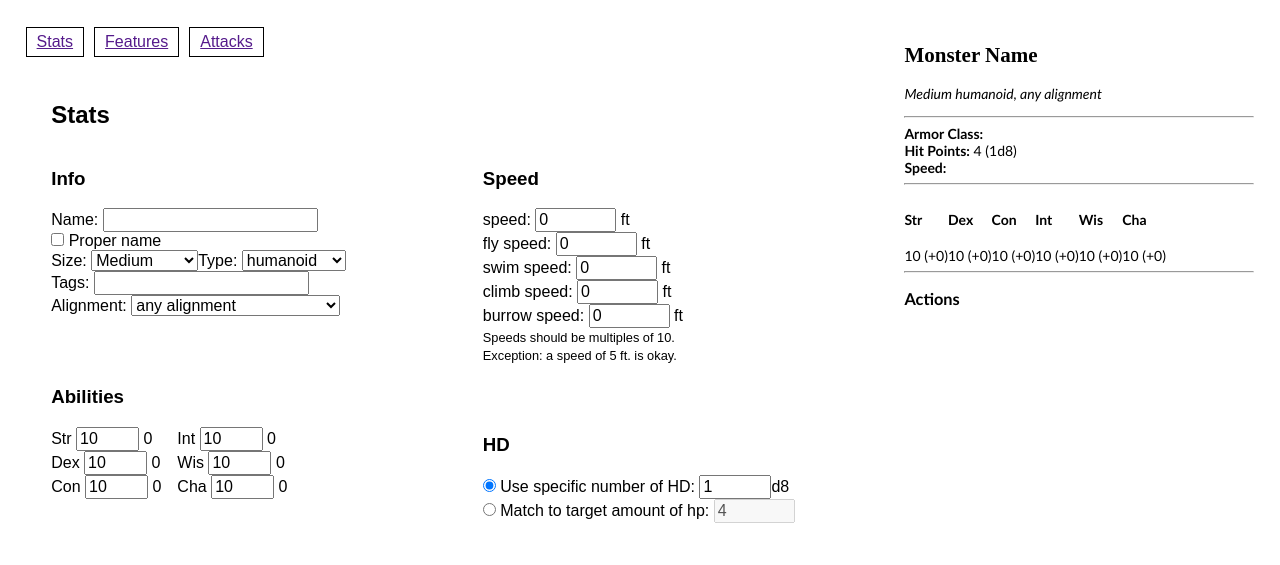
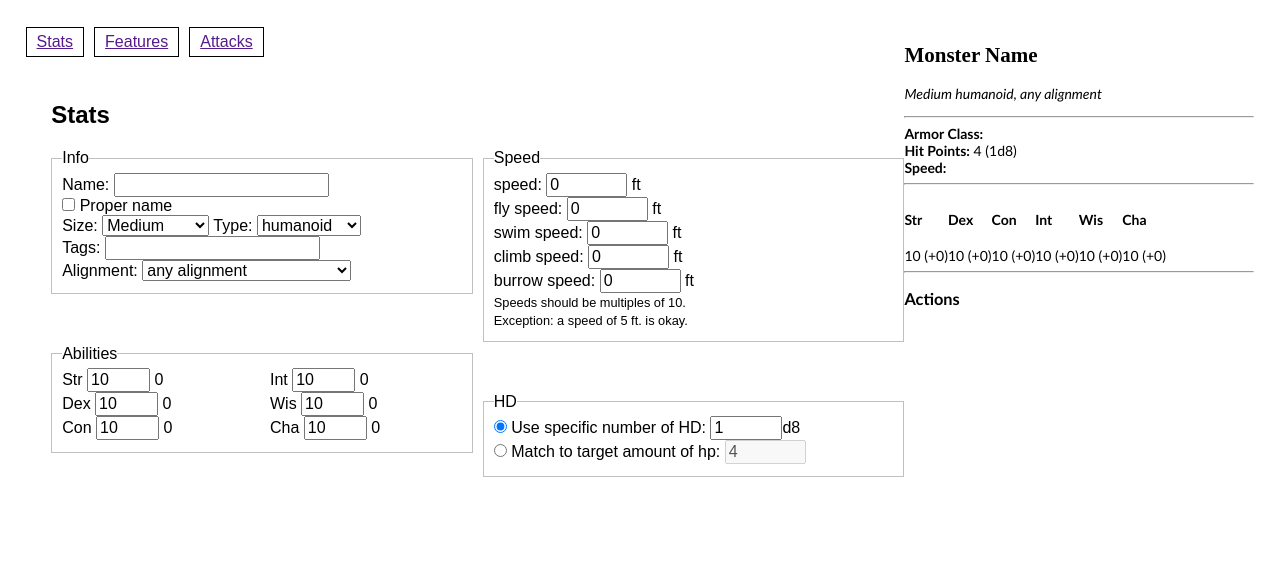
Before and after one commit to Igfig/5ebuilder-v2, a plain HTML site: page index.html in a window 1280 px wide. Drawn offline with Linux system fonts and the light colour scheme.

Commit message:
made form sections into fieldsets

```diff
--- a/index.html
+++ b/index.html
@@ -70,15 +70,15 @@
 </nav>
 
 <div class="tab-content">
-	<section id="stats" ng-show="tab=='stats'">
+	<section id="stats" ng-show="builder.tab=='stats'">
 		<h2>Stats</h2>
 
 		<form class="builder-block">
 			<!-- TODO: a thought: maybe each of these sections should be a fieldset actually  -->
 
 
-			<section id="info">
-				<h3>Info</h3>
+			<fieldset id="info">
+				<legend>Info</legend>
 
 				<label>Name: <input type="text"
 						ng-model="monster.name" required></label><br>
@@ -107,10 +107,10 @@
 						ng-options="alignment for alignment in ALIGNMENTS">
 				</select>
 				</label>
-			</section>
+			</fieldset>
 
-			<section id="abilities">
-				<h3>Abilities</h3>
+			<fieldset id="abilities">
+				<legend>Abilities</legend>
 
 				<ul class="two-columns">
 					<!-- <div ng-repeat="(index, ability) in abilities"> -->
@@ -122,10 +122,10 @@
 							</output>
 					</li>
 				</ul>
-			</section>
+			</fieldset>
 
-			<section id="speed">
-				<h3>Speed</h3>
+			<fieldset id="speed">
+				<legend>Speed</legend>
 
 				<ul>
 					<li ng-repeat="movement in monster.movement">
@@ -135,10 +135,10 @@
 				</ul>
 				<small>Speeds should be multiples of 10.<br>
 				Exception: a speed of 5 ft. is okay.</small>
-			</section>
+			</fieldset>
 
-			<section id="HD">
-				<h3>HD</h3>
+			<fieldset id="HD">
+				<legend>HD</legend>
 				<label>
 					<input type="radio" value="fixed" ng-model="builder.hdMode">
 					Use specific number of HD:
@@ -151,15 +151,15 @@
 					<input type="number" min="0" max="9999"
 							ng-model="builder.hpTarget"
 							ng-disabled="builder.hdMode!='dynamic'"></label>
-			</section>
+			</fieldset>
 		</form>
 	</section>
 
-	<section id="features" ng-show="tab=='features'">
+	<section id="features" ng-show="builder.tab=='features'">
 		<h2>Features</h2>
 	</section>
 
-	<section id="attacks" ng-show="tab=='attacks'">
+	<section id="attacks" ng-show="builder.tab=='attacks'">
 		<h2>Attacks</h2>
 
 		<ul>
--- a/js/lists.json
+++ b/js/lists.json
@@ -37,6 +37,7 @@
 		"type": "humanoid"
 	},
 	"builder": {
+		"tab": "stats",
 		"hdMode": "fixed",
 		"defaultAttack" : {
 			"name": "",
```
Also changed, not shown: brunch/app/js/index.js (+4 -7 lines).
